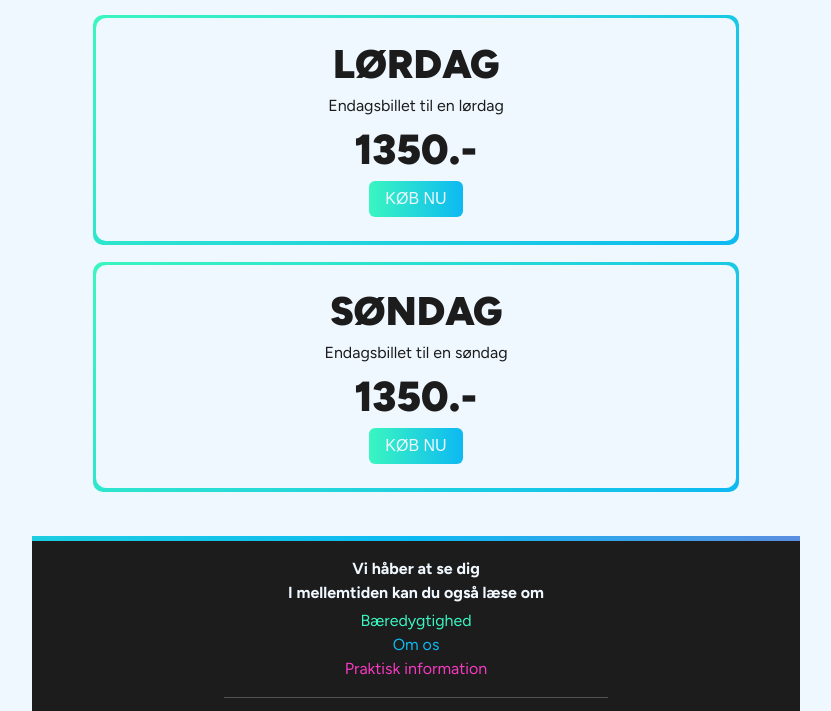
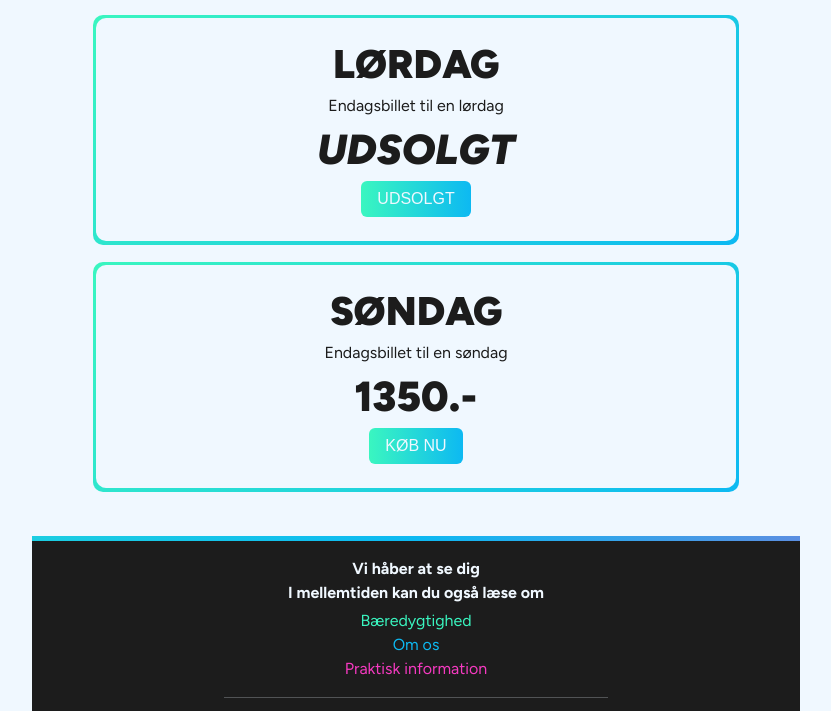
Before and after one commit to TohmasKronborg/horisonten, a website: page billet.html in a window 1280 px wide. Shown: the part 1292-2003 px from the top of the page, without its empty margins (224-1055 px from the left). Drawn offline with nearby package versions, Linux system fonts and the light colour scheme; files that its build step writes are made by us from their sources; a web font is replaced by a local one.

Commit message:
Tilføjede en udsolgt option

```diff
--- a/billet.html
+++ b/billet.html
@@ -101,10 +101,10 @@
                 <p class="fw-black fs-1 m-0">LØRDAG</p>
                 <p class="m-0">Endagsbillet til en lørdag</p>
 
-                <p class="fs-price fw-black m-0">1350.-</p>
-                <button class="btn btn-gradient-2 h1 text-white border-0 px-3" data-bs-toggle="offcanvas" data-bs-target="#cartOffcanvas">
-                    KØB NU
-                </button>
+                <p class="fs-price fw-black m-0"><i>UDSOLGT</i></p>
+                <div class="btn btn-gradient-2 h1 text-white border-0 px-3">
+                    UDSOLGT
+                </div>
             </div>
 
             <div class="col-10 ticketCard2 text-center p-3">
```
